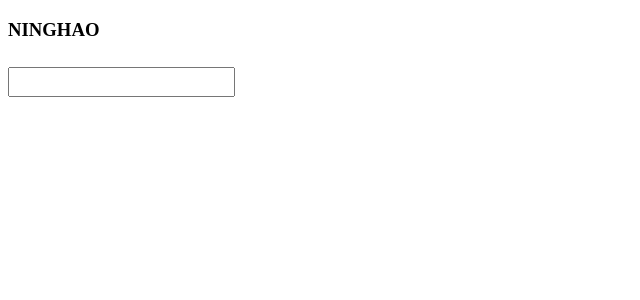
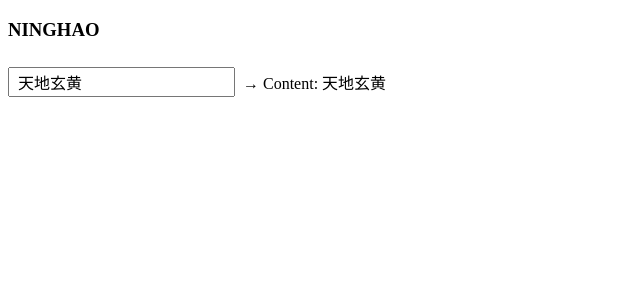
Before and after one commit to Maogxer/xb2-vue, a Vue app: page / in a window 1280 px wide. Shown: the top 300 px of the page, without its empty margins (0-640 px from the left). Built offline with nearby package versions, Linux system fonts and the light colour scheme.

Commit message:
理解在表单元素上用的 v-model 指令

```diff
--- a/src/app/app.vue
+++ b/src/app/app.vue
@@ -1,7 +1,11 @@
 <template>
   <h3> {{ name }} </h3>
+  <!-- <input type="text"
+         v-model="content" /> -->
   <input type="text"
-         @keyup.enter="onKeyupInput" />
+         :value="content"
+         @input="content = $event.target.value" />
+  <span>→ Content: {{ content }}</span>
 </template>
 
 <script>
@@ -9,13 +13,7 @@ export default {
   data () {
     return {
       name: 'NINGHAO',
-    }
-  },
-
-  methods: {
-    onKeyupInput (event) {
-      //   if (event.key === 'Enter')
-      console.log('回车！')
+      content: '天地玄黄'
     }
   }
 }
```
